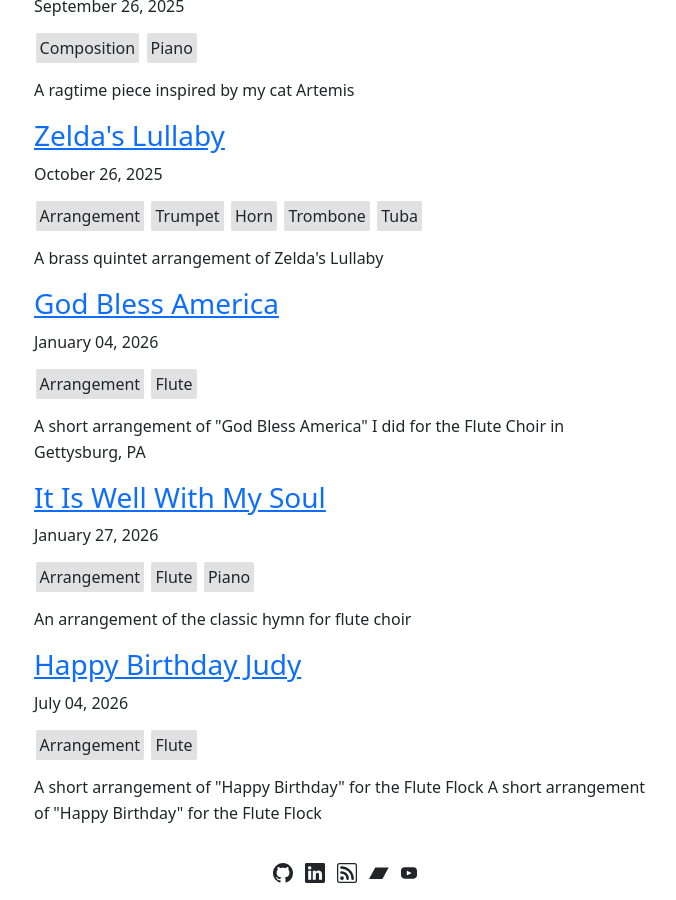
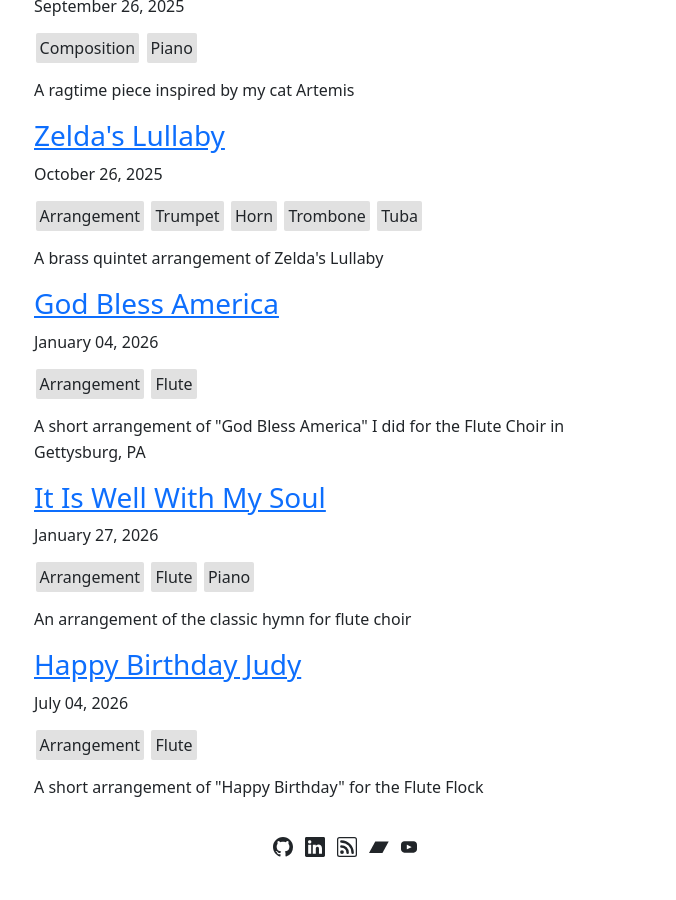
Before and after one commit to chipbell4/chipbell4.github.io, a Jekyll site: the page built from scores.html, in a window 1280 px wide and 900 px high, scrolled down 5434 px. Shown: the whole window, without its empty margins (295-971 px from the left). Built offline with Jekyll 4.4.1, drawn with Linux system fonts in a browser that asks for light colours; nearby versions of some CDN libraries; after the commit the page ends 6308 px from its top, so only the background shows below that.

Commit message:
Fixing a typo

```diff
--- a/_scores/2026-07-04-Happy Birthday Judy.md
+++ b/_scores/2026-07-04-Happy Birthday Judy.md
@@ -6,5 +6,5 @@ instruments: Flute
 score_type: arrangement
 downloadable: /assets/scores/Happy Birthday Judy/Happy Birthday Judy.pdf
 preview: /assets/scores/Happy Birthday Judy/Happy Birthday Judy.mp3
-short_description: A short arrangement of "Happy Birthday" for the Flute Flock A short arrangement of "Happy Birthday" for the Flute Flock
+short_description: A short arrangement of "Happy Birthday" for the Flute Flock
 ---
```
